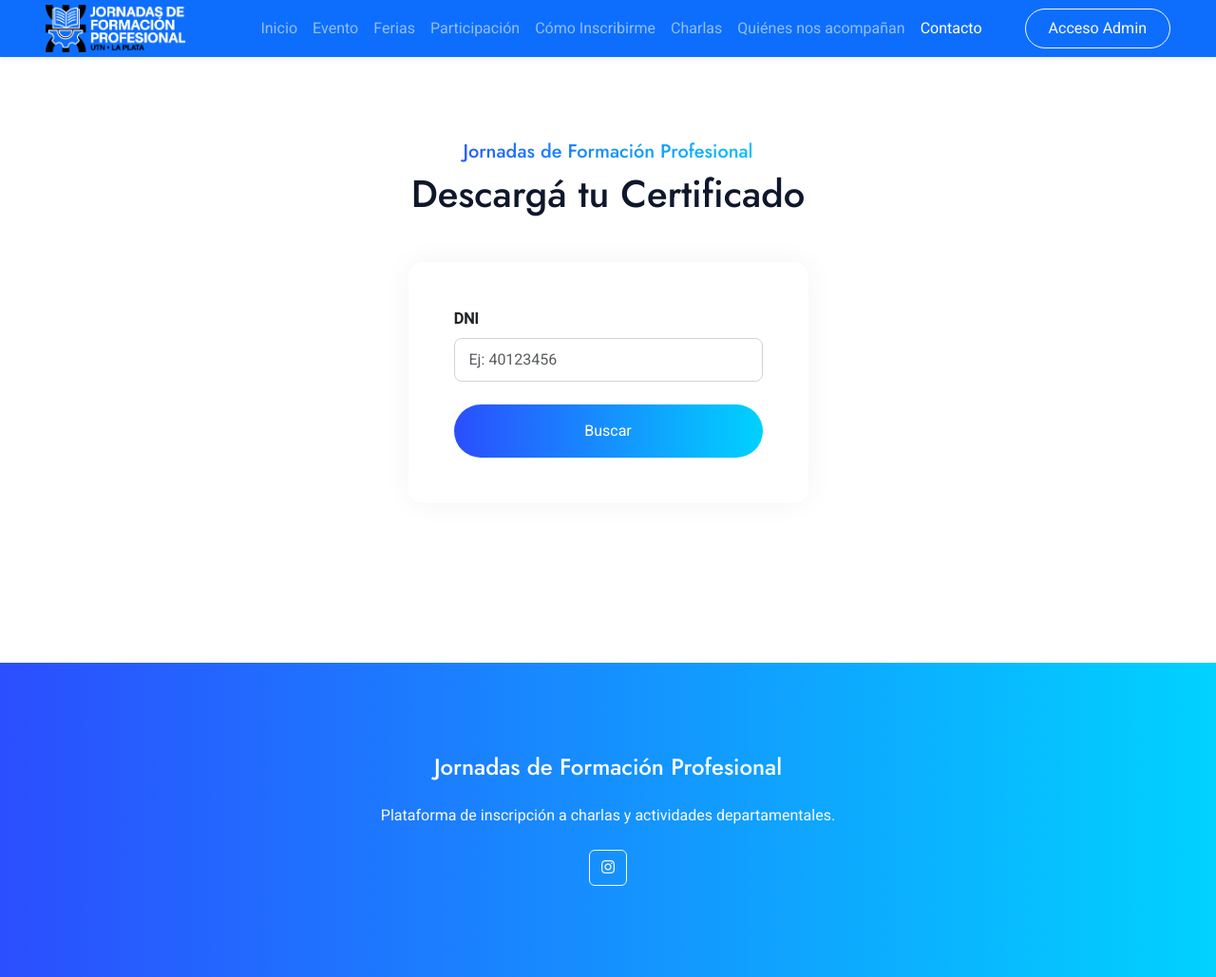
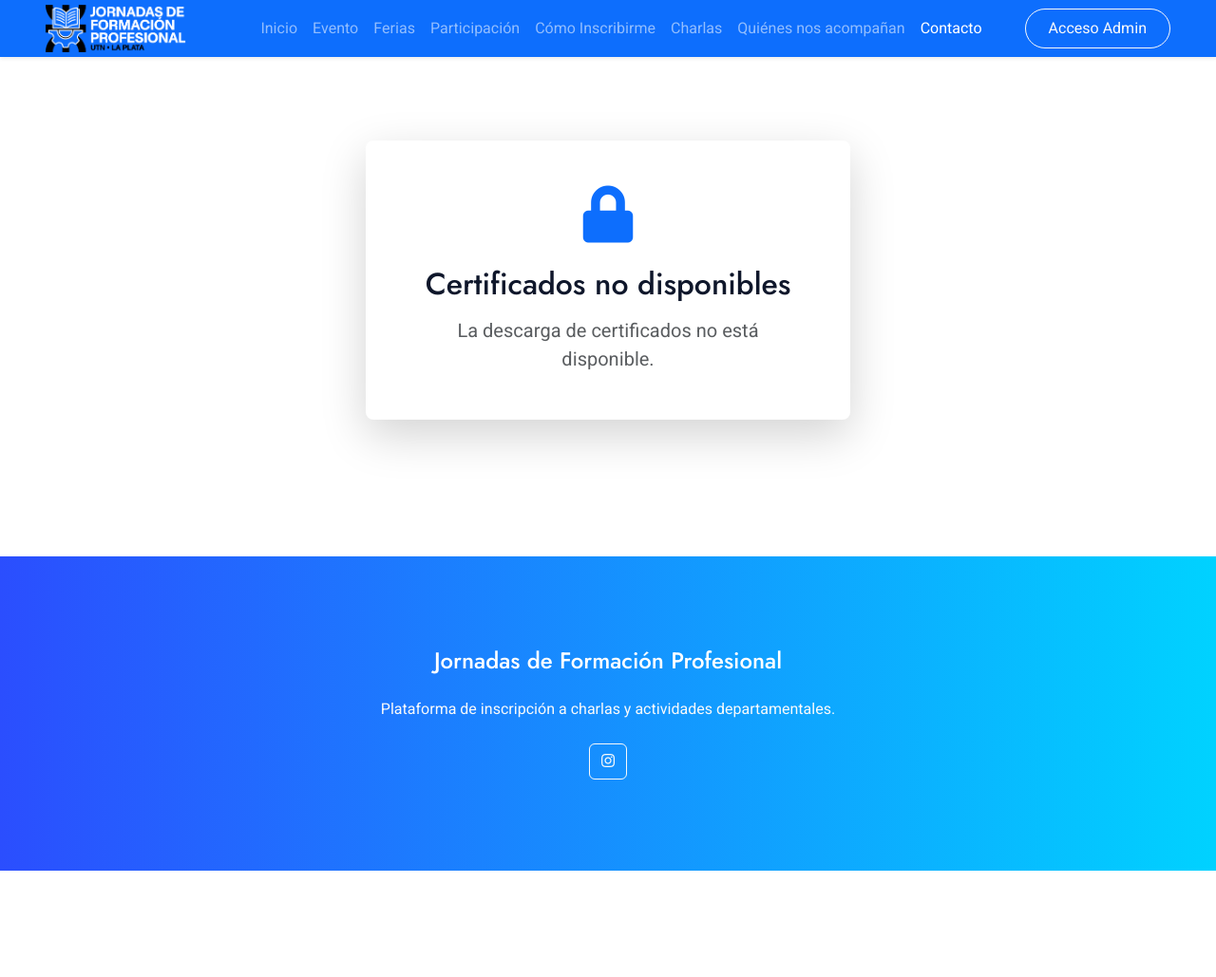
Before and after one commit to UTN-FRLP-Sau/jornadas-django, a Django app: page /certificado/descarga/ in a window 1280 px wide. Shown: the whole page at 95% size. After the commit the page ends 917 px from the top, so only its background shows below. Run offline with Django 5.2, Linux system fonts and the light colour scheme; data that the repository does not hold is empty; some libraries are stand-ins or nearby versions.

Commit message:
feat(certificados): agregar flag de descarga habilitada y generación de PDF on-demand

```diff
--- a/charlas/models.py
+++ b/charlas/models.py
@@ -92,6 +92,8 @@ class CertificateConfig(models.Model):
         'Requiere magistral', default=False)
     activa = models.BooleanField('Configuración activa', default=True)
     created_at = models.DateTimeField(auto_now_add=True)
+    descarga_habilitada = models.BooleanField('Descarga habilitada', default=False)
+    mensaje_bloqueado = models.TextField('Mensaje cuando está bloqueado', default='La descarga de certificados aún no está habilitada. Te avisaremos por correo cuando esté disponible.')
 
     class Meta:
         verbose_name = 'Configuración de Certificados'
--- /dev/null
+++ b/charlas/templates/charlas/certificate_blocked.html
@@ -0,0 +1,18 @@
+{% extends 'charlas/base.html' %}
+{% with force_white_nav=True %}
+{% block content %}
+<div class="container-xxl py-5" style="padding-top: 100px !important;">
+    <div class="container py-5 px-lg-5">
+        <div class="row justify-content-center">
+            <div class="col-lg-6 text-center">
+                <div class="card p-5 shadow-lg border-0 rounded-3">
+                    <i class="fa fa-lock text-primary mb-4" style="font-size:60px;"></i>
+                    <h2 class="mb-3">Certificados no disponibles</h2>
+                    <p class="text-muted fs-5 mb-0">{{ mensaje }}</p>
+                </div>
+            </div>
+        </div>
+    </div>
+</div>
+{% endblock %}
+{% endwith %}
--- a/charlas/views.py
+++ b/charlas/views.py
@@ -822,16 +822,20 @@ def certificate_config(request):
     class ConfigForm(django_forms.ModelForm):
         class Meta:
             model = CertificateConfig
-            fields = ['modalidad', 'minimo', 'requiere_magistral']
+            fields = ['modalidad', 'minimo', 'requiere_magistral', 'descarga_habilitada', 'mensaje_bloqueado']
             widgets = {
                 'modalidad': django_forms.Select(attrs={'class': 'form-select'}),
                 'minimo': django_forms.NumberInput(attrs={'class': 'form-control', 'min': 1}),
                 'requiere_magistral': django_forms.CheckboxInput(attrs={'class': 'form-check-input'}),
+                'descarga_habilitada': django_forms.CheckboxInput(attrs={'class': 'form-check-input'}),
+                'mensaje_bloqueado': django_forms.Textarea(attrs={'class': 'form-control', 'rows': 3}),
             }
             labels = {
                 'modalidad': 'Modalidad',
                 'minimo': 'Mínimo de charlas',
                 'requiere_magistral': 'Requiere al menos una magistral',
+                'descarga_habilitada': 'Habilitar descarga de certificados',
+                'mensaje_bloqueado': 'Mensaje cuando la descarga está bloqueada',
             }
 
     form = ConfigForm(instance=config)
@@ -961,6 +965,12 @@ def certificate_validate(request):
 
 
 def certificate_download(request):
+    config = CertificateConfig.objects.filter(activa=True).first()
+     # Verificar si la descarga está habilitada
+    if not config or not config.descarga_habilitada:
+        mensaje = config.mensaje_bloqueado if config else 'La descarga de certificados no está disponible.'
+        return render(request, 'charlas/certificate_blocked.html', {'mensaje': mensaje})
+
     cert = None
     regs = []
     cumple = False
```
Also changed, not shown: charlas/templates/charlas/certificate_config.html (+8 -0 lines), charlas/migrations/0006_certificateconfig_descarga_habilitada_and_more.py (added).
